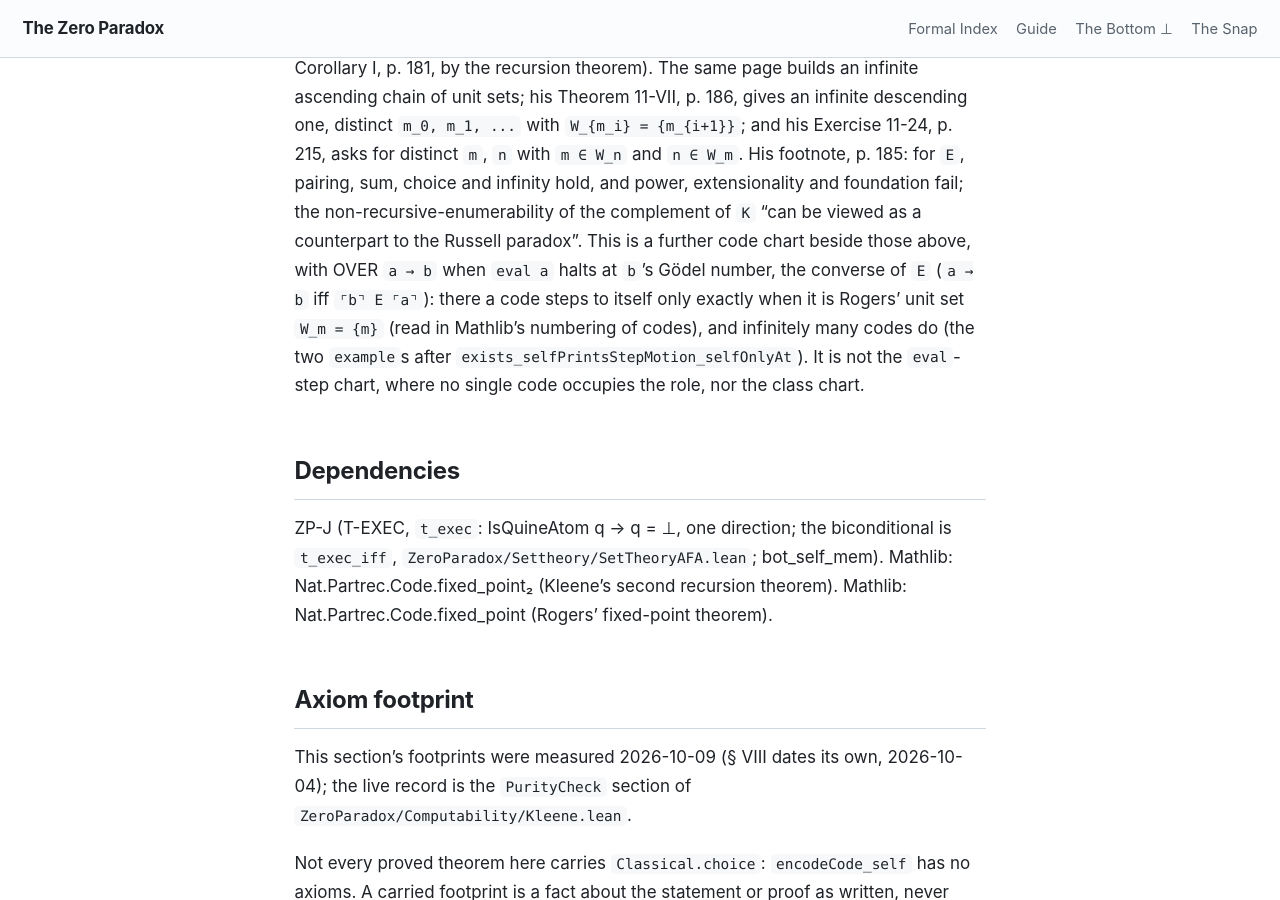
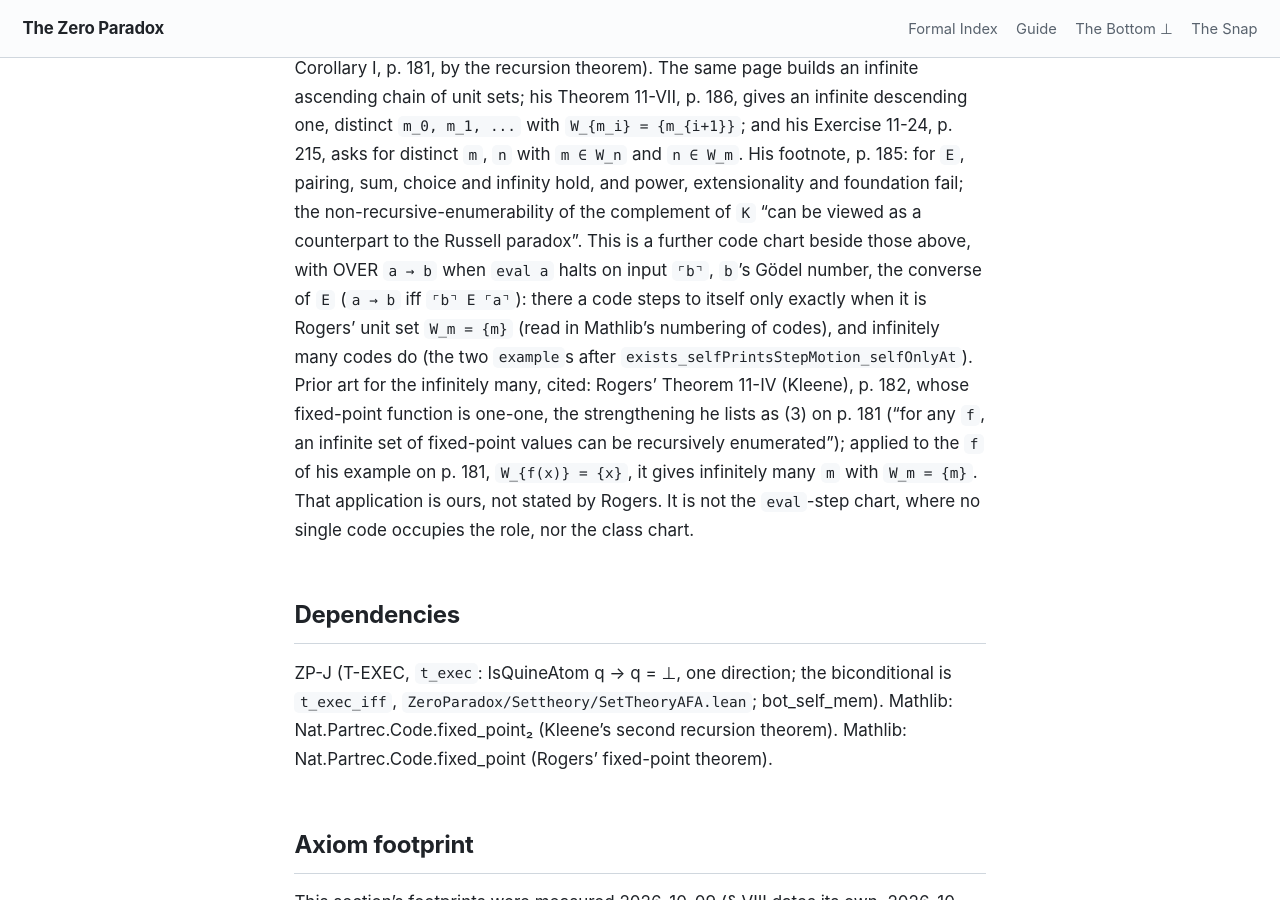
Before and after one commit to timbrigham/ZeroParadox, a Jekyll site: the page built from ZeroParadox/Computability/Kleene.md, in a window 1280 px wide and 900 px high, scrolled down 3216 px. Built offline with Jekyll 4.4.1, drawn with Linux system fonts in a browser that asks for light colours; our own code applies the rules of GitHub Pages for plain Markdown files.

Commit message:
Name the bifurcation at eps0's I-c; Kleene halting wording; scans settle source claims
Epsilon0CannotBe.lean section I-c: a Reading names Tim's word for the
at-or-above / strictly-above parting under alpha -> omega^alpha (agree off
the fixed points, part exactly at them; at eps0 one holds, one climbs to
eps1), KIND INVARIANT, fenced from the dynamical-systems sense.

Kleene.lean / Kleene.md: "halts at" -> "halts on input" (the Lean is
(eval a (encode b)).Dom); Kleene.md credits Rogers Theorem 11-IV (p. 182,
with strengthening (3) on p. 181) for infinitely many m with W_m = {m}.

copy-editor.md: a filed, indexed page image of a source settles a claim
about what that source says (Tim ruling 32).

Co-Authored-By: Claude Opus 5.5 <noreply@anthropic.com>
Claude-Session: https://claude.ai/code/session_01Qj4hZEe22hsY1FqfbKnnU2

```diff
--- a/ZeroParadox/Computability/Kleene.md
+++ b/ZeroParadox/Computability/Kleene.md
@@ -98,10 +98,14 @@ descending one, distinct `m_0, m_1, ...` with `W_{m_i} = {m_{i+1}}`; and his Exe
 distinct `m`, `n` with `m ∈ W_n` and `n ∈ W_m`. His footnote, p. 185: for `E`, pairing, sum, choice
 and infinity hold, and power, extensionality and foundation fail; the non-recursive-enumerability of
 the complement of `K` "can be viewed as a counterpart to the Russell paradox". This is a further code
-chart beside those above, with OVER `a → b` when `eval a` halts at `b`'s Gödel number, the converse
+chart beside those above, with OVER `a → b` when `eval a` halts on input `⌜b⌝`, `b`'s Gödel number, the converse
 of `E` (`a → b` iff `⌜b⌝ E ⌜a⌝`): there a code steps to itself only exactly when it is Rogers' unit
 set `W_m = {m}` (read in Mathlib's numbering of codes), and infinitely many codes
-do (the two `example`s after `exists_selfPrintsStepMotion_selfOnlyAt`). It is not the `eval`-step
+do (the two `example`s after `exists_selfPrintsStepMotion_selfOnlyAt`). Prior art for the infinitely
+many, cited: Rogers' Theorem 11-IV (Kleene), p. 182, whose fixed-point function is one-one, the
+strengthening he lists as (3) on p. 181 ("for any `f`, an infinite set of fixed-point values can be
+recursively enumerated"); applied to the `f` of his example on p. 181, `W_{f(x)} = {x}`, it gives
+infinitely many `m` with `W_m = {m}`. That application is ours, not stated by Rogers. It is not the `eval`-step
 chart, where no single code occupies the role, nor the class chart.
 
 ## Dependencies
```
Also changed, not shown: .claude/commands/copy-editor.md, 2 other files.
